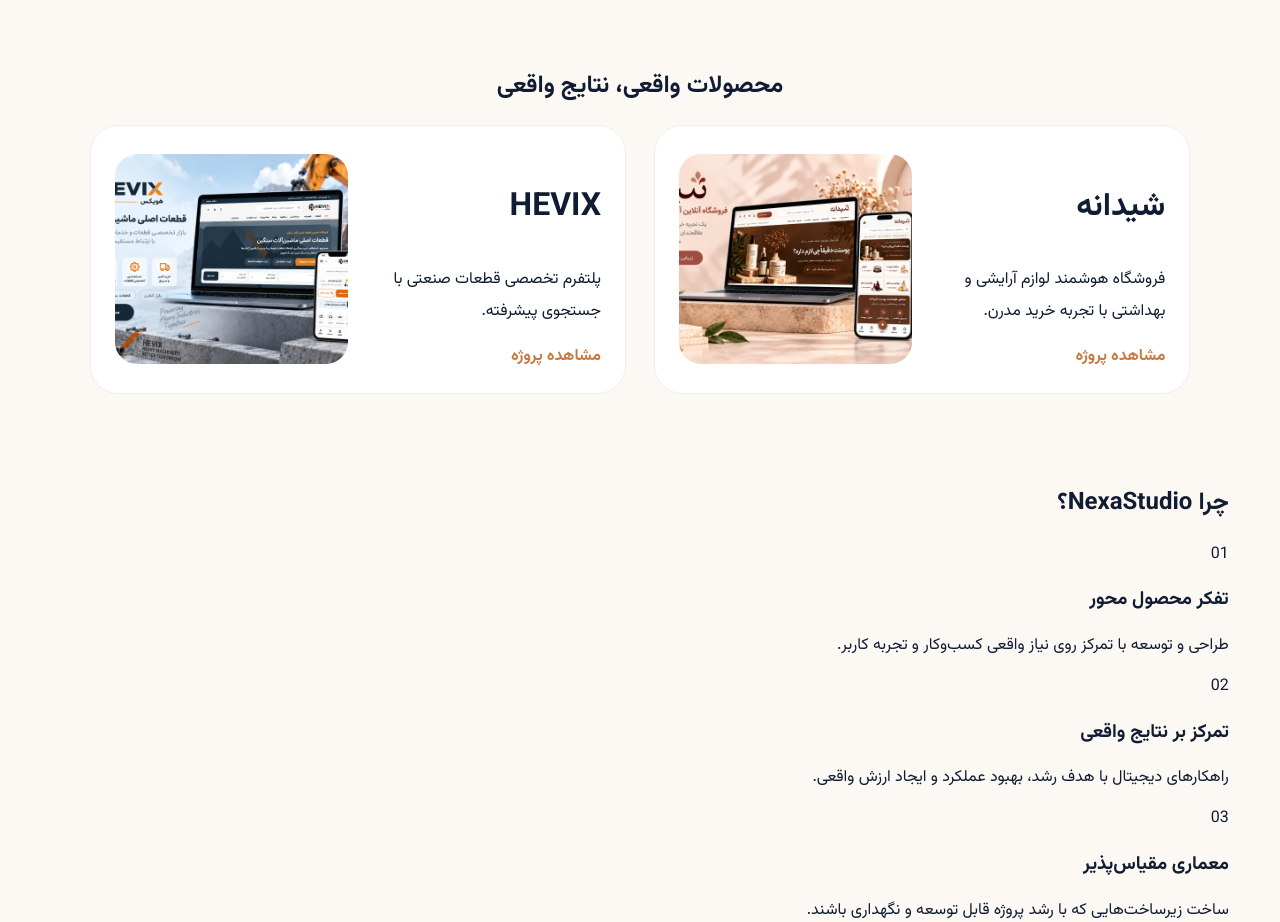
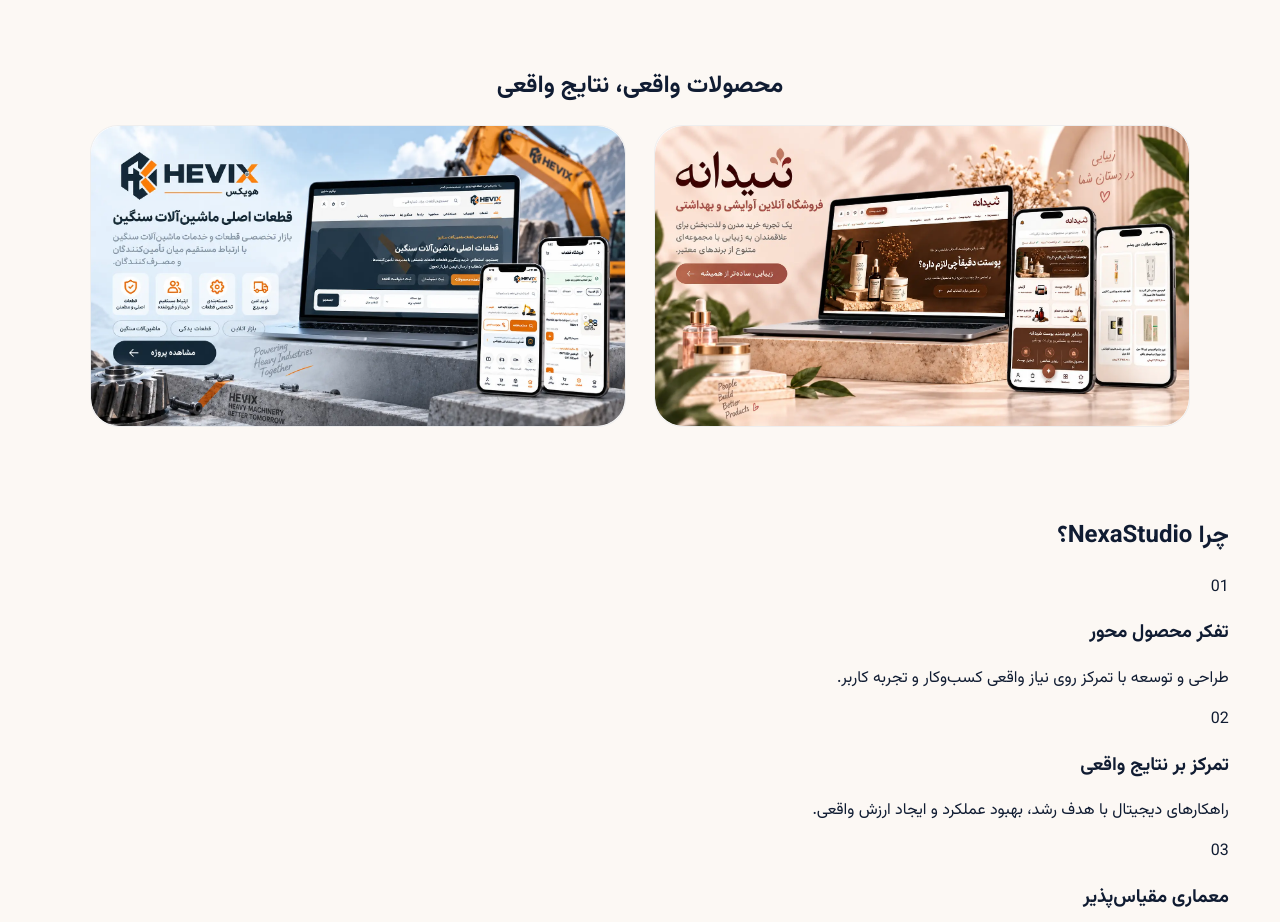
Before and after one commit to zohreksh/smartpilot, a Nuxt app: page / in a window 1280 px wide. Shown: the part 1060-1982 px from the top of the page. Built offline with nearby package versions, Linux system fonts and the light colour scheme.

Commit message:
Remove project text and keep image-only cards

```diff
--- a/components/ProjectsSection.vue
+++ b/components/ProjectsSection.vue
@@ -3,19 +3,9 @@
     <h2>محصولات واقعی، نتایج واقعی</h2>
     <div class="projects-grid">
       <article class="project-card shidane">
-        <div class="project-content">
-          <h3>شیدانه</h3>
-          <p>فروشگاه هوشمند لوازم آرایشی و بهداشتی با تجربه خرید مدرن.</p>
-          <a href="#contact">مشاهده پروژه</a>
-        </div>
         <img src="/images/projects/shidane.webp" alt="Shidane project" />
       </article>
       <article class="project-card hevix">
-        <div class="project-content">
-          <h3>HEVIX</h3>
-          <p>پلتفرم تخصصی قطعات صنعتی با جستجوی پیشرفته.</p>
-          <a href="#contact">مشاهده پروژه</a>
-        </div>
         <img src="/images/projects/hevix.webp" alt="HEVIX project" />
       </article>
     </div>
@@ -25,10 +15,9 @@
 <style scoped>
 .projects{padding:70px 7%;text-align:center}
 .projects-grid{display:grid;grid-template-columns:1fr 1fr;gap:28px}
-.project-card{display:flex;align-items:center;gap:24px;background:#fff;border:1px solid #eee;border-radius:28px;padding:24px;direction:rtl;text-align:right;min-height:260px}
-.project-card img{width:48%;height:210px;object-fit:cover;border-radius:22px}
-.project-content{flex:1}
-.project-content h3{font-size:32px;color:#101c32}
-.project-content p{line-height:2}
-.project-content a{color:#c57a42;font-weight:700}
+.project-card{background:#fff;border:1px solid #eee;border-radius:28px;padding:0;overflow:hidden;direction:rtl}
+.project-card img{display:block;width:100%;height:300px;object-fit:cover;border-radius:28px}
+@media(max-width:900px){
+.projects-grid{grid-template-columns:1fr}
+}
 </style>
```
